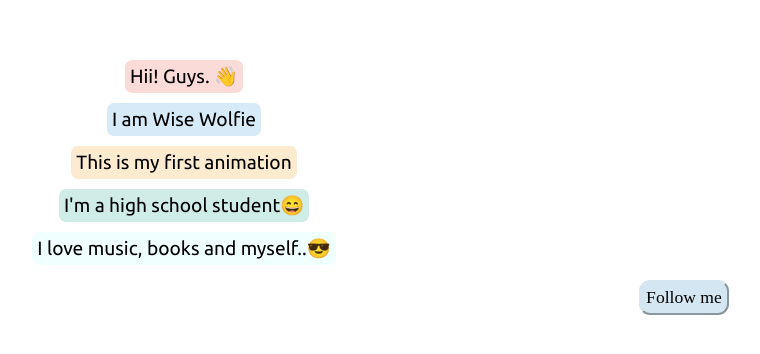
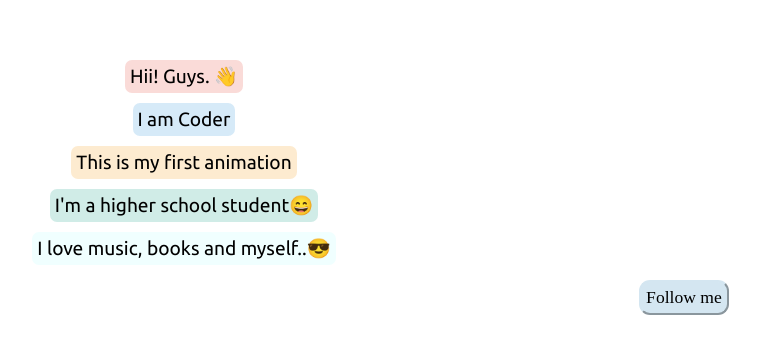
Before and after one commit to Codepanti/animation-webpage, a plain HTML site: page index.html in a window 1280 px wide. Shown: the part 210-564 px from the top of the page, without its empty margins (456-1216 px from the left). Drawn offline with Linux system fonts and the light colour scheme; a web font is replaced by a local one.

Commit message:
index.html

```diff
--- a/index.html
+++ b/index.html
@@ -1,5 +1,3 @@
-<!--created by: Wise Wolfie-->
-
 <!DOCTYPE html>
 <html>
     <head>
@@ -17,19 +15,19 @@
             <p>Hii! Guys. 👋</p>
         </div>
         <div class="item item2 fromRight">
-            <p>I am Wise Wolfie</p>
+            <p>I am Coder</p>
         </div>
         <div class="item item3 fromLeft">
             <p>This is my first animation</p>
         </div>
         <div class="item item4 fromRight">
-            <p>I'm a high school student😄</p>
+            <p>I'm a higher school student😄</p>
         </div>
         <div class="item item5 fromLeft">
             <p>I love music, books and myself..😎</p>
         </div>
         <div class="item item6 fromRight">
-            <button><a href="https://www.sololearn.com/profile/31222377/?ref=app">Follow me</a></button>
+            <button><a href="https://youtube.com/@Codepanti?si=sqHGPZl6SwqzdEK4">Follow me</a></button>
         </div>
 
       </div>
```
